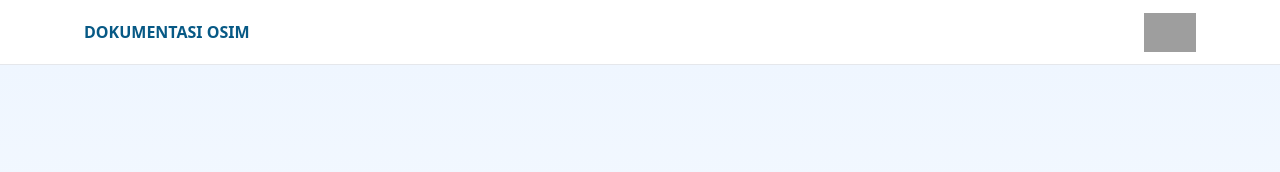
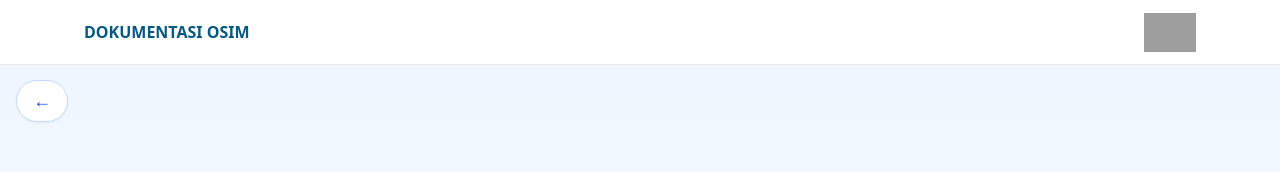
Before and after one commit to ahdan-png/dokumenatsiOS, a Next.js app: page /panitia/login in a window 1280 px wide. Shown: the top 172 px of the page. Built offline with nearby package versions, Linux system fonts and the light colour scheme; grey boxes are pictures that could not be loaded.

Commit message:
Add global button animations and back navigation

```diff
--- a/app/globals.css
+++ b/app/globals.css
@@ -1 +1 @@
-@tailwind base;@tailwind components;@tailwind utilities;body{background:#f8fafc;color:#172033}.glass{background:rgba(255,255,255,.92);backdrop-filter:blur(12px)}h1{overflow-wrap:normal}button{transition:all .2s ease}
+@tailwind base;@tailwind components;@tailwind utilities;body{background:#f8fafc;color:#172033}.glass{background:rgba(255,255,255,.92);backdrop-filter:blur(12px)}h1{overflow-wrap:normal}button{transition:all 150ms ease-in-out}button:hover{transform:translateY(-2px);box-shadow:0 8px 20px rgba(37,99,235,.35)}button:active{transform:scale(.95)}button:focus-visible{outline:none;box-shadow:0 0 0 2px rgb(147 197 253)}
--- a/app/layout.tsx
+++ b/app/layout.tsx
@@ -1 +1 @@
-import './globals.css'; import Image from 'next/image'; import Link from 'next/link'; export const metadata={title:'Dokumentasi OSIM',description:'Dokumentasi kegiatan OSIM'}; export default function Layout({children}:{children:React.ReactNode}){return <html lang="id"><body><header className="border-b bg-white"><div className="mx-auto flex max-w-6xl items-center justify-between px-5 py-3"><Link href="/" className="font-bold text-sky-800">DOKUMENTASI OSIM</Link><div className="flex items-center" aria-label="Logo OSIM"><Image src="/LOGO-OSIM.png" alt="Logo OSIM" width={52} height={40} className="h-10 w-[52px] object-contain"/></div></div></header>{children}</body></html>}
+import './globals.css'; import Image from 'next/image'; import Link from 'next/link'; import BackButton from '@/components/BackButton'; export const metadata={title:'Dokumentasi OSIM',description:'Dokumentasi kegiatan OSIM'}; export default function Layout({children}:{children:React.ReactNode}){return <html lang="id"><body><header className="border-b bg-white"><div className="mx-auto flex max-w-6xl items-center justify-between px-5 py-3"><Link href="/" className="font-bold text-sky-800">DOKUMENTASI OSIM</Link><div className="flex items-center" aria-label="Logo OSIM"><Image src="/LOGO-OSIM.png" alt="Logo OSIM" width={52} height={40} className="h-10 w-[52px] object-contain"/></div></div></header><BackButton/>{children}</body></html>}
--- /dev/null
+++ b/components/BackButton.tsx
@@ -0,0 +1,14 @@
+'use client';
+
+import { usePathname, useRouter } from 'next/navigation';
+
+export default function BackButton() {
+  const pathname = usePathname();
+  const router = useRouter();
+
+  if (pathname === '/') return null;
+
+  return <button type="button" aria-label="Kembali" onClick={() => router.back()} className="fixed left-4 top-20 z-40 rounded-full border border-blue-200 bg-white px-4 py-2 text-blue-700 shadow-sm">
+    <span aria-hidden="true" className="text-lg leading-none">←</span>
+  </button>;
+}
--- a/components/SectionCard.tsx
+++ b/components/SectionCard.tsx
@@ -1 +1 @@
-'use client';import {useEffect,useState} from 'react';import QRCode from 'qrcode';export default function SectionCard({slug}:{slug:string}){const [data,setData]=useState<any>();const [qr,setQr]=useState('');useEffect(()=>{fetch('/api/section/'+slug).then(r=>r.json()).then(setData)},[slug]);useEffect(()=>{setQr('');if(data?.link)QRCode.toDataURL(data.link,{width:260,margin:2}).then(setQr)},[data]);if(!data)return <p className="text-center">Memuat...</p>;return <section className="min-h-[calc(100vh-73px)] bg-cover bg-center p-6" style={{backgroundImage:`url(${data.wallpaperUrl||''})`}}><div className="mx-auto max-w-3xl pt-16 text-center"><div className="glass rounded-3xl p-8 shadow-2xl"><h1 className="text-4xl font-bold capitalize">{data.slug}</h1><p className="mx-auto mt-4 max-w-xl text-slate-600">{data.description}</p>{qr?<img className="mx-auto mt-7 rounded-xl" src={qr} alt="QR link"/>:<p className="mt-8 rounded-lg bg-slate-100 p-4 text-slate-500">QR dan link belum diatur oleh Tim PDD.</p>}{data.link&&<a className="mt-7 inline-block rounded-full bg-sky-700 px-7 py-3 font-semibold text-white" href={data.link} target="_blank" rel="noreferrer">Buka tautan</a>}</div></div></section>}
+'use client';import {useEffect,useState} from 'react';import QRCode from 'qrcode';export default function SectionCard({slug}:{slug:string}){const [data,setData]=useState<any>();const [qr,setQr]=useState('');useEffect(()=>{fetch('/api/section/'+slug).then(r=>r.json()).then(setData)},[slug]);useEffect(()=>{setQr('');if(data?.link)QRCode.toDataURL(data.link,{width:260,margin:2}).then(setQr)},[data]);if(!data)return <p className="text-center">Memuat...</p>;return <section className="min-h-[calc(100vh-73px)] bg-cover bg-center p-6" style={{backgroundImage:`url(${data.wallpaperUrl||''})`}}><div className="mx-auto max-w-3xl pt-16 text-center"><div className="glass rounded-3xl p-8 shadow-2xl"><h1 className="text-4xl font-bold capitalize">{data.slug}</h1><p className="mx-auto mt-4 max-w-xl text-slate-600">{data.description}</p>{qr?<img className="mx-auto mt-7 rounded-xl" src={qr} alt="QR link"/>:<p className="mt-8 rounded-lg bg-slate-100 p-4 text-slate-500">QR dan link belum diatur oleh Tim PDD.</p>}{data.link&&<a className="mt-7 inline-block rounded-full bg-sky-700 px-7 py-3 font-semibold text-white transition-all duration-150 ease-in-out hover:-translate-y-0.5 hover:shadow-lg hover:shadow-blue-500/30 active:scale-95 focus-visible:outline-none focus-visible:ring-2 focus-visible:ring-blue-300" href={data.link} target="_blank" rel="noreferrer">Buka tautan</a>}</div></div></section>}
```
Also changed, not shown: components/AgendaDetail.tsx (+1 -1 lines), 1 other file (tests, documents, lock files or other folders).
